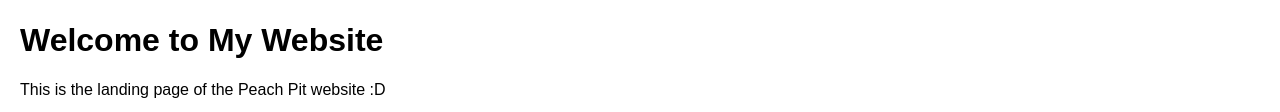
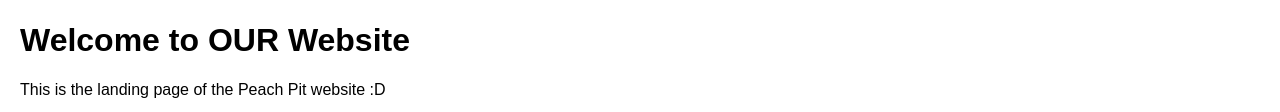
Before and after one commit to Jiffy953/Jiffy953.github.io, a plain HTML site: page index.html in a window 1280 px wide. Shown: the part 341-453 px from the top of the page. Drawn offline with Linux system fonts and the light colour scheme.

Commit message:
Our website

```diff
--- a/index.html
+++ b/index.html
@@ -18,7 +18,7 @@
 
     <main>
         <img src="img\jackhanmer-construction-worker.gif" alt="Example GIF">
-        <h1>Welcome to My Website</h1>
+        <h1>Welcome to OUR Website</h1>
         <p>This is the landing page of the Peach Pit website :D</p>
     </main>
 
```
